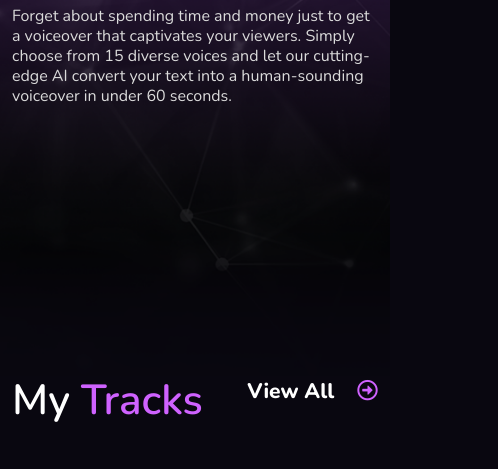
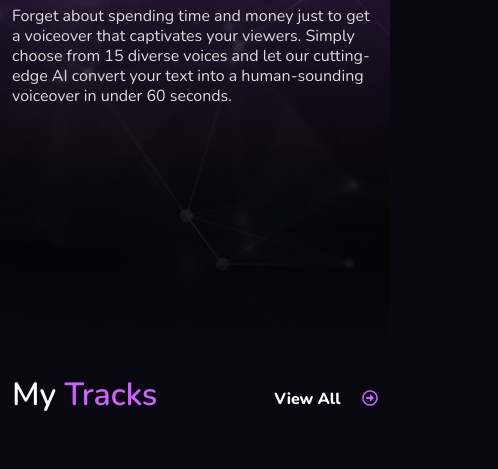
Before and after one commit to tvinjo/sonority, a website: page index.html in a window 390 px wide. Shown: the part 336-805 px from the top of the page, 498 px wide, since content can reach past the window. Drawn offline with nearby package versions, Linux system fonts and the light colour scheme.

Commit message:
fixed responsive design

```diff
--- a/index.html
+++ b/index.html
@@ -160,7 +160,7 @@
 <section class="tracks" id="tracks">
 	<div class="container">
 		<div class="row">
-			<div class="col-md-12 d-flex justify-content-between">
+			<div class="col-md-12 d-flex justify-content-between align-items-center">
 				<h2>my
 					<span>tracks</span>
 				</h2>
@@ -168,7 +168,7 @@
 					<i class="far fa-arrow-alt-circle-right"></i>
 				</a>
 			</div>
-			<div class="col-md-12 d-flex justify-content-between">
+			<div class="tracks-cards col-md-12 d-flex justify-content-between">
 				<!-- Voice Track -->
 				<div class="card card-tracks card-voice">
 
--- a/scss/components/_base.scss
+++ b/scss/components/_base.scss
@@ -6,3 +6,9 @@ body {
     background-color: $background;
     overflow-x: hidden;
 }
+
+html {
+    @include media-breakpoint-down(lg) {
+        overflow-x: hidden;
+    }
+}
--- a/scss/sections/_tracks.scss
+++ b/scss/sections/_tracks.scss
@@ -6,14 +6,13 @@
         font-weight: 600;
         color: $white;
         text-transform: capitalize;
-        margin-bottom: 62px;
 
         span {
             color: $primary;
         }
     }
 
-    a {
+     a {
         text-transform: capitalize;
         font-size: 1.3125rem;
         font-weight: 800;
@@ -24,5 +23,29 @@
             color: $primary;
             margin-left: 17px;
         }
+
+        .tracks-cards {
+            margin-top: 62px;
+        }
+    }
+
+    @include media-breakpoint-down(lg) {
+        h2 {
+            font-size: 2rem;
+        }
+
+        a {
+            font-size: 1rem;
+        }
+
+        &-cards {
+            margin-top: 50px;
+            flex-direction: column;
+            align-items: center;
+        }
+
+        .card-tracks {
+            margin-bottom: 50px;
+        }
     }
 }
```
Also changed, not shown: assets/css/style.css, 1 other file.
